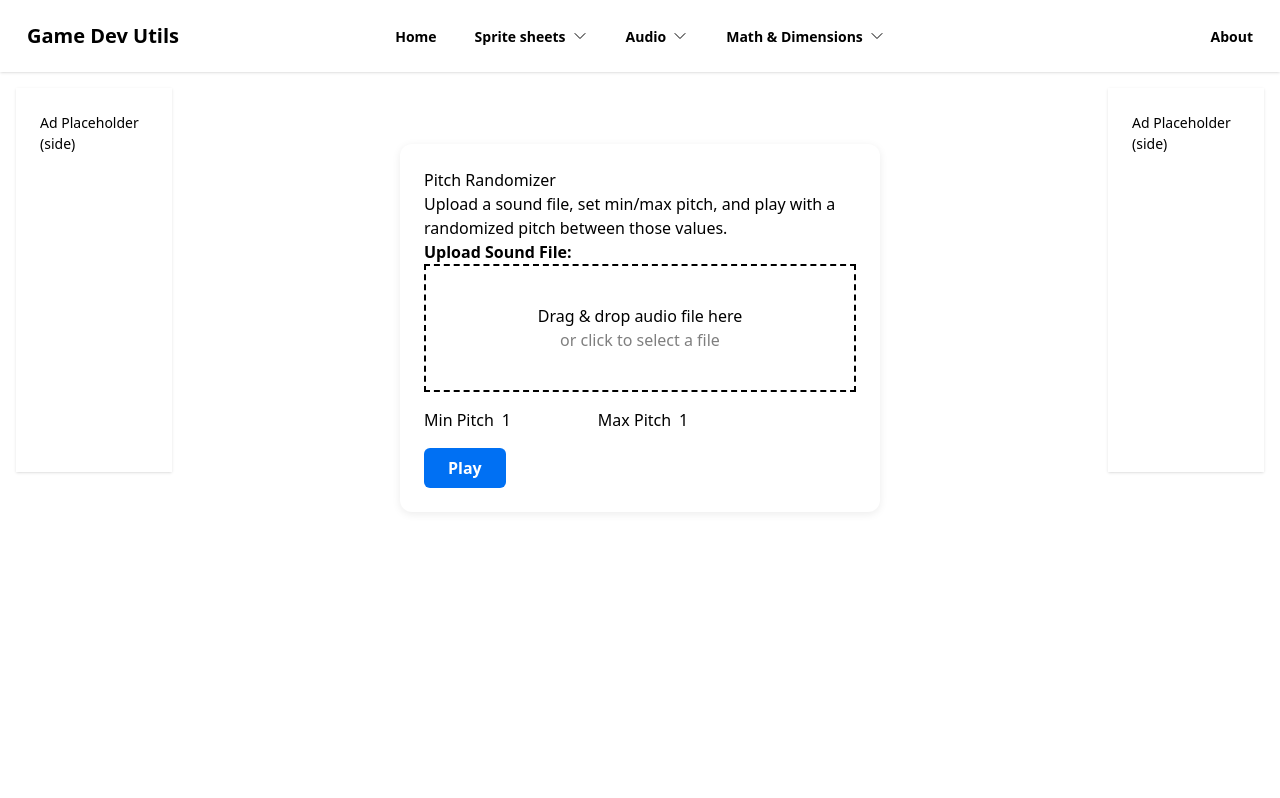
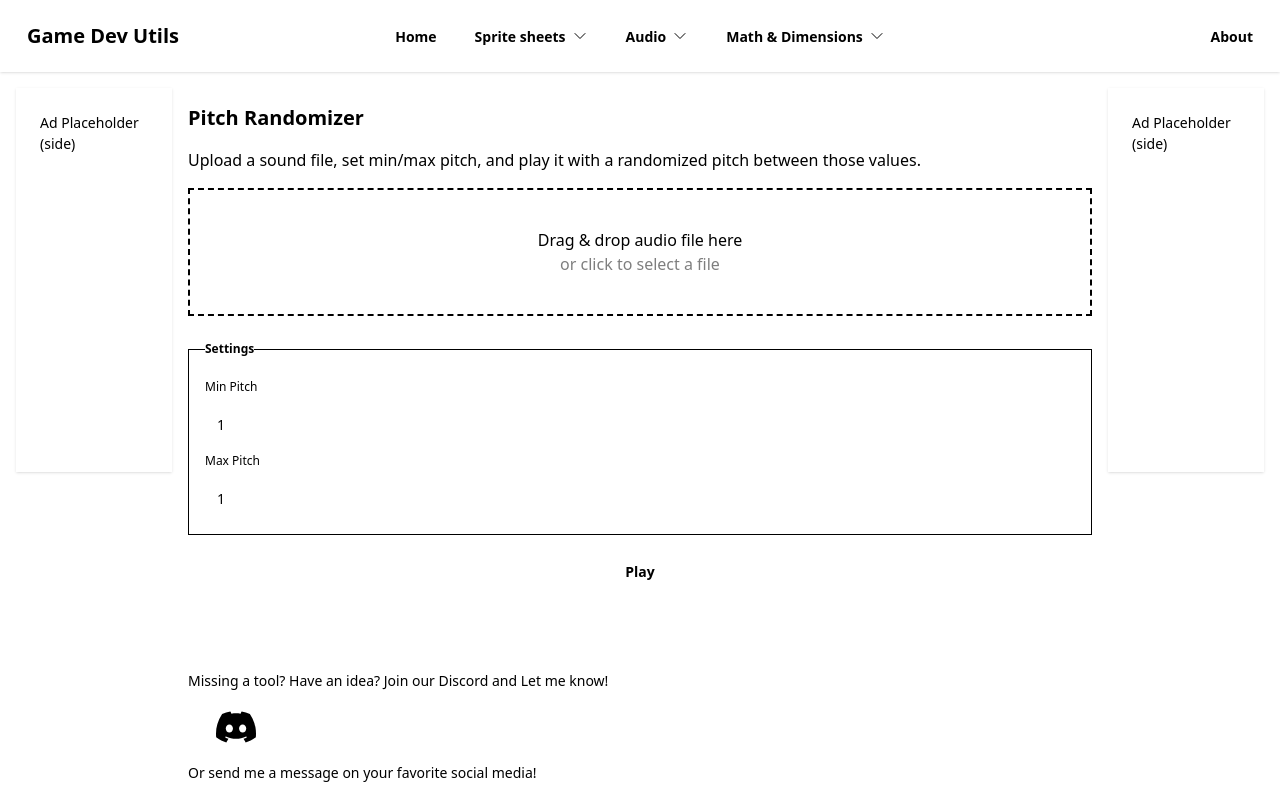
Before and after one commit to hrodrick/game-dev-tools, a React (Vite) app: page /pitch-randomizer in a window 1280 px wide. Shown: the top 798 px of the page. Built offline with nearby package versions, Linux system fonts and the light colour scheme.

Commit message:
Re-styled patch randomizer

```diff
--- a/src/pages/PitchRandomizer/PitchRandomizer.jsx
+++ b/src/pages/PitchRandomizer/PitchRandomizer.jsx
@@ -1,5 +1,6 @@
 import React, { useRef, useState } from "react";
 import MultiDropZone from "../../components/MultiDropZone";
+import Footer from "../../components/Footer";
 
 const DEFAULT_PITCH = 1.0;
 const MIN_PITCH = -3;
@@ -10,6 +11,7 @@ export default function PitchRandomizer() {
   const [minPitch, setMinPitch] = useState(DEFAULT_PITCH);
   const [maxPitch, setMaxPitch] = useState(DEFAULT_PITCH);
   const [error, setError] = useState("");
+  const [audioUrl, setAudioUrl] = useState(null);
   const [lastPitch, setLastPitch] = useState(null);
   const audioBufferRef = useRef(null);
   const audioContextRef = useRef(null);
@@ -33,6 +35,26 @@ export default function PitchRandomizer() {
     } catch (err) {
       setError("Could not decode audio file. Please try a different format.");
       audioBufferRef.current = null;
+    }
+  };
+
+  const handleChange = (pitchType) => (e) => {
+    const val = e.target.value;
+    if (val === "") {
+      if (pitchType === "minPitch") {
+        setMinPitch("");
+      } else {
+        setMaxPitch("");
+      }
+    } else {
+      const num = parseFloat(val);
+      if (!isNaN(num)) {
+        if (pitchType === "minPitch") {
+          setMinPitch(Math.max(MIN_PITCH, Math.min(MAX_PITCH, num)));
+        } else {
+          setMaxPitch(Math.max(MIN_PITCH, Math.min(MAX_PITCH, num)));
+        }
+      }
     }
   };
 
@@ -65,103 +87,29 @@ export default function PitchRandomizer() {
   };
 
   return (
-    <div
-      style={{
-        maxWidth: 480,
-        margin: "40px auto",
-        padding: 24,
-        background: "#fff",
-        borderRadius: 12,
-        boxShadow: "0 2px 8px rgba(0,0,0,0.08)",
-      }}
-    >
-      <h2>Pitch Randomizer</h2>
-      <p>
-        Upload a sound file, set min/max pitch, and play with a randomized pitch
-        between those values.
-      </p>
-      <div style={{ marginBottom: 16 }}>
-        <label>
-          <b>Upload Sound File:</b>
-        </label>
-        <div>
+    <div className="flex flex-col gap-4">
+      <h1 className="text-xl font-bold">Pitch Randomizer</h1>
+      <h2>Upload a sound file, set min/max pitch, and play it with a randomized pitch between those values.</h2>
       <MultiDropZone
         onFilesSelected={files => handleFileChange({ target: { files } })}
         multiple={false}
         accept="audio/*"
         label="Drag & drop audio file here"
-            style={{ marginTop: 8, marginBottom: 0 }}
       />
+      {audioFile && (<div className="text-sm"> <b>File:</b> {audioFile.name}</div>)}
+      <fieldset className="fieldset bg-base-200 border-base-300 rounded-box border gap-4 p-4 md:min-w-64">
+        <legend className="fieldset-legend">Settings</legend>
+        <div className="flex flex-col gap-2">
+          <label>Min Pitch</label>
+          <input className="input" type="number" step="0.01" value={minPitch} onChange={handleChange("minPitch")}/>
+          <label>Max Pitch</label>
+          <input className="input" type="number" step="0.01" value={maxPitch} onChange={handleChange("maxPitch")}/>
         </div>
-      </div>
-      <div style={{ display: "flex", gap: 16, marginBottom: 16 }}>
-        <label>
-          Min Pitch
-          <input
-            type="number"
-            step="0.01"
-            value={minPitch}
-            onChange={(e) => {
-              const val = e.target.value;
-              if (val === "") {
-                setMinPitch("");
-              } else {
-                const num = parseFloat(val);
-                if (!isNaN(num)) {
-                  setMinPitch(Math.max(MIN_PITCH, Math.min(MAX_PITCH, num)));
-                }
-              }
-            }}
-            style={{ width: 80, marginLeft: 8 }}
-          />
-        </label>
-        <label>
-          Max Pitch
-          <input
-            type="number"
-            step="0.01"
-            value={maxPitch}
-            onChange={(e) => {
-              const val = e.target.value;
-              if (val === "") {
-                setMaxPitch("");
-              } else {
-                const num = parseFloat(val);
-                if (!isNaN(num)) {
-                  setMaxPitch(Math.max(MIN_PITCH, Math.min(MAX_PITCH, num)));
-                }
-              }
-            }}
-            style={{ width: 80, marginLeft: 8 }}
-          />
-        </label>
-      </div>
-      <button
-        onClick={handlePlay}
-        disabled={!audioFile}
-        style={{
-          padding: "8px 24px",
-          fontWeight: 600,
-          borderRadius: 6,
-          background: "#0070f3",
-          color: "#fff",
-          border: "none",
-          cursor: audioFile ? "pointer" : "not-allowed",
-        }}
-      >
-        Play
-      </button>
-      {error && <div style={{ color: "red", marginTop: 16 }}>{error}</div>}
-      {lastPitch !== null && (
-        <div style={{ marginTop: 16, color: "#0070f3", fontWeight: 500 }}>
-          Pitch used: {lastPitch.toFixed(3)}
-        </div>
-      )}
-      {audioFile && (
-        <div style={{ marginTop: 16, color: "#555" }}>
-          <b>File:</b> {audioFile.name}
-        </div>
-      )}
+      </fieldset>
+      <button onClick={handlePlay} disabled={!audioFile} className="btn btn-neutral">Play</button>
+      {error && <div className="text-error text-sm">{error}</div>}
+      {lastPitch !== null && (<div className="text-sm">Pitch used: {lastPitch.toFixed(3)}</div>)}
+      <Footer />
     </div>
   );
 }
--- a/src/pages/SpriteSheetCombiner/SpriteSheetCombiner.jsx
+++ b/src/pages/SpriteSheetCombiner/SpriteSheetCombiner.jsx
@@ -36,9 +36,9 @@ export default function SpriteSheetCombiner() {
 
   return (
     <div className="flex flex-col gap-4">
-      <h1 className="text-4xl">Sprite Sheet Combiner</h1>
-      <h2 className="text-lg">Combine multiple images into a single sprite sheet</h2>
-      <p className="text-lg">This tool allows you to easily create a single sprite sheet from multiple images. It is ideal to create icon sets from individual icons with same size, or to combine animation sprites.</p>
+      <h1 className="text-xl font-bold">Sprite Sheet Combiner</h1>
+      <h2>Combine multiple images into a single sprite sheet</h2>
+      <p>This tool allows you to easily create a single sprite sheet from multiple images. It is ideal to create icon sets from individual icons with same size, or to combine animation sprites.</p>
       <div className="flex flex-col md:flex-row gap-4">
         <fieldset className="fieldset bg-base-200 border-base-300 rounded-box border gap-4 p-4 md:min-w-64">
           <legend className="fieldset-legend">Settings</legend>
--- a/src/pages/SpriteSheetSplitter/SpriteSheetSplitter.jsx
+++ b/src/pages/SpriteSheetSplitter/SpriteSheetSplitter.jsx
@@ -77,7 +77,9 @@ export default function SpriteSheetSplitter() {
   };
 
   return (
-    <div className="w-full">
+    <div className="w-full flex flex-col gap-4">
+      <h1 className="text-xl font-bold">Sprite Sheet Splitter</h1>
+      <h2> Upload a sprite sheet image, set the split mode (by cell size or columns/rows), and split the image into individual frames of equal size. You can also add global paddings to the sprite sheet.</h2>
       <div className="flex flex-col md:flex-row place-content-center gap-4 w-full" >
         {/* Left: Preview */}
         <div className="flex-1 w-full">
```
Lines whose indentation alone changed are shown as unchanged.
